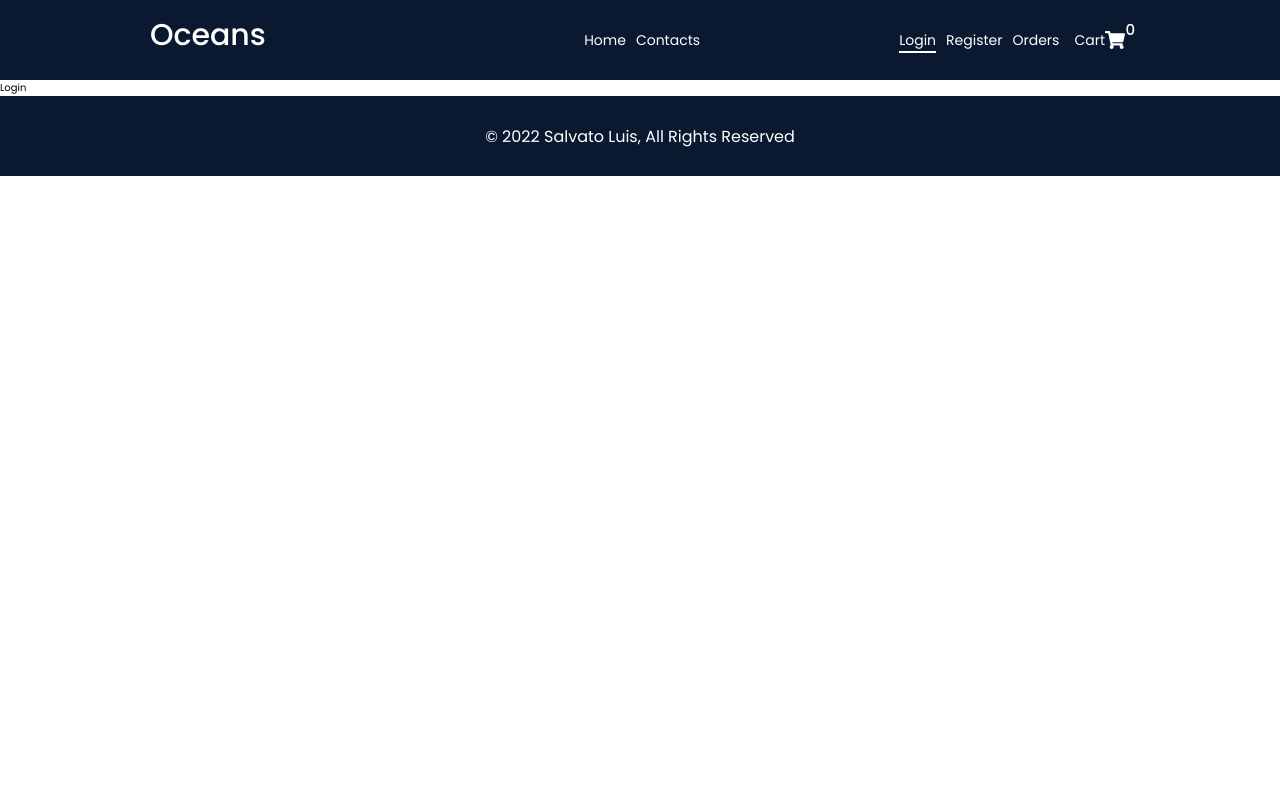
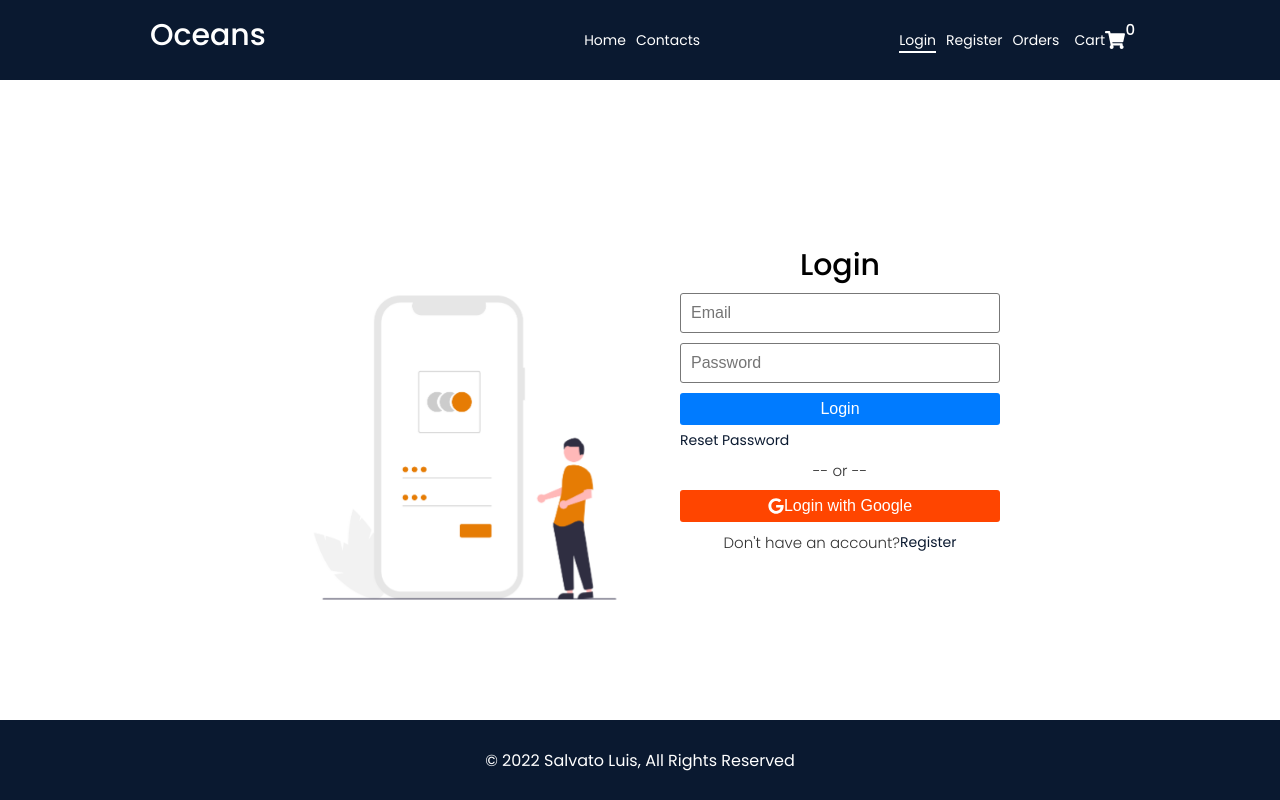
Before and after one commit to salvatoluice/oceans-overflow, a React (Create React App) app: page /login in a window 1280 px wide. Built offline with nearby package versions, Linux system fonts and the light colour scheme.

Commit message:
Login layout

```diff
--- a/src/pages/auth/Login.js
+++ b/src/pages/auth/Login.js
@@ -1,9 +1,33 @@
 import React from 'react'
 import styles from './auth.module.scss';
+import login from '../../assets/login.png'
+import { Link } from 'react-router-dom';
+import { FaGoogle } from 'react-icons/fa'
 
 const Login = () => {
   return (
-    <div>Login</div>
+    <section className={`container ${styles.auth}`}>
+      <div className={styles.img}>
+        <img width='400' src={login} alt="login" />
+      </div>
+      <div className={styles.form}>
+        <h2>Login</h2>
+        <form>
+          <input type='text' placeholder='Email' required/>
+          <input type='password' placeholder='Password' required/>
+          <button className='--btn --btn-primary --btn-block'>Login</button>
+          <div className={styles.links}>
+            <Link to='/reset'>Reset Password</Link>
+          </div>
+          <p>-- or --</p>
+        </form>
+        <button className='--btn --btn-danger --btn-block'><FaGoogle color='#fff' /> Login with Google</button>
+        <span className={styles.register}>
+          <p>Don't have an account? </p>
+          <Link to='/register'>Register</Link>
+        </span>
+      </div>
+    </section>
   )
 }
 
```
